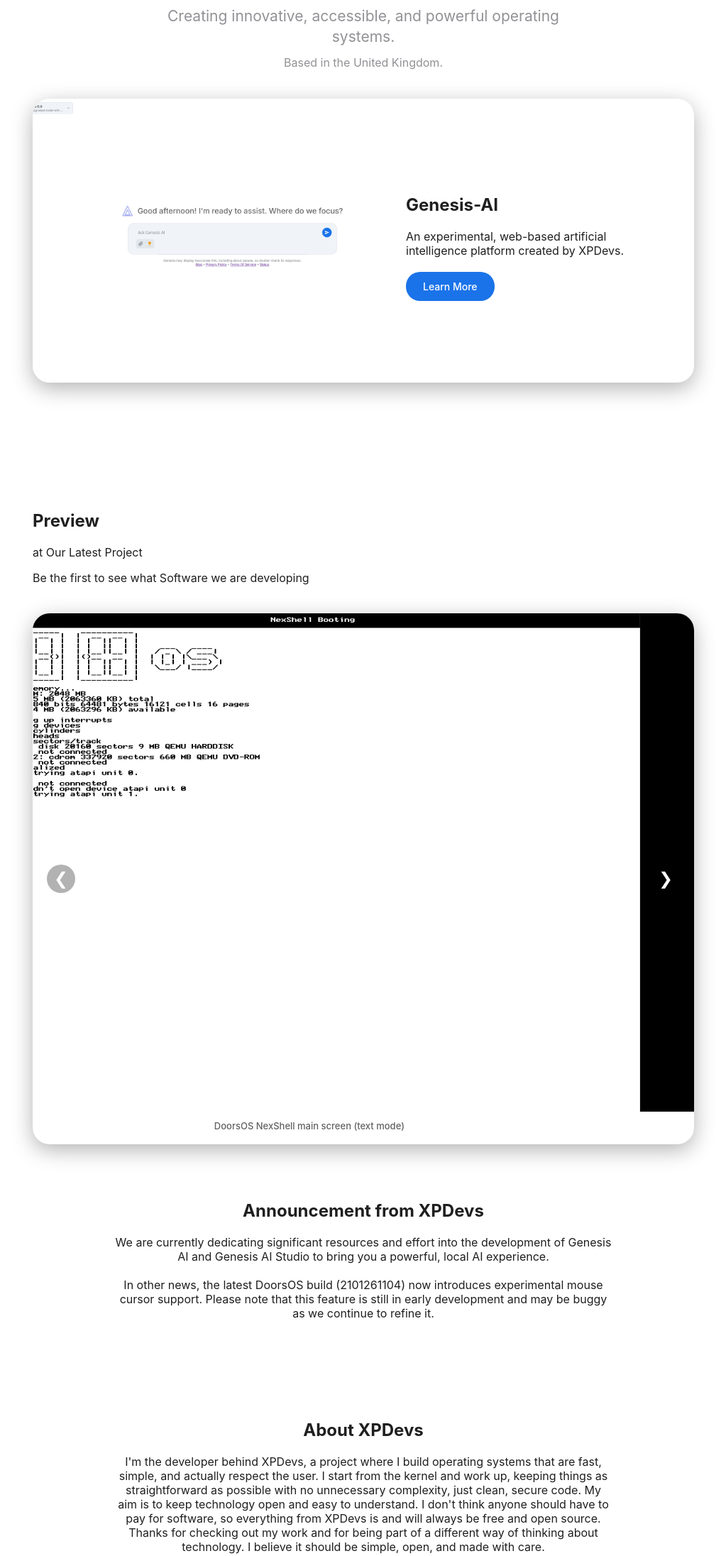
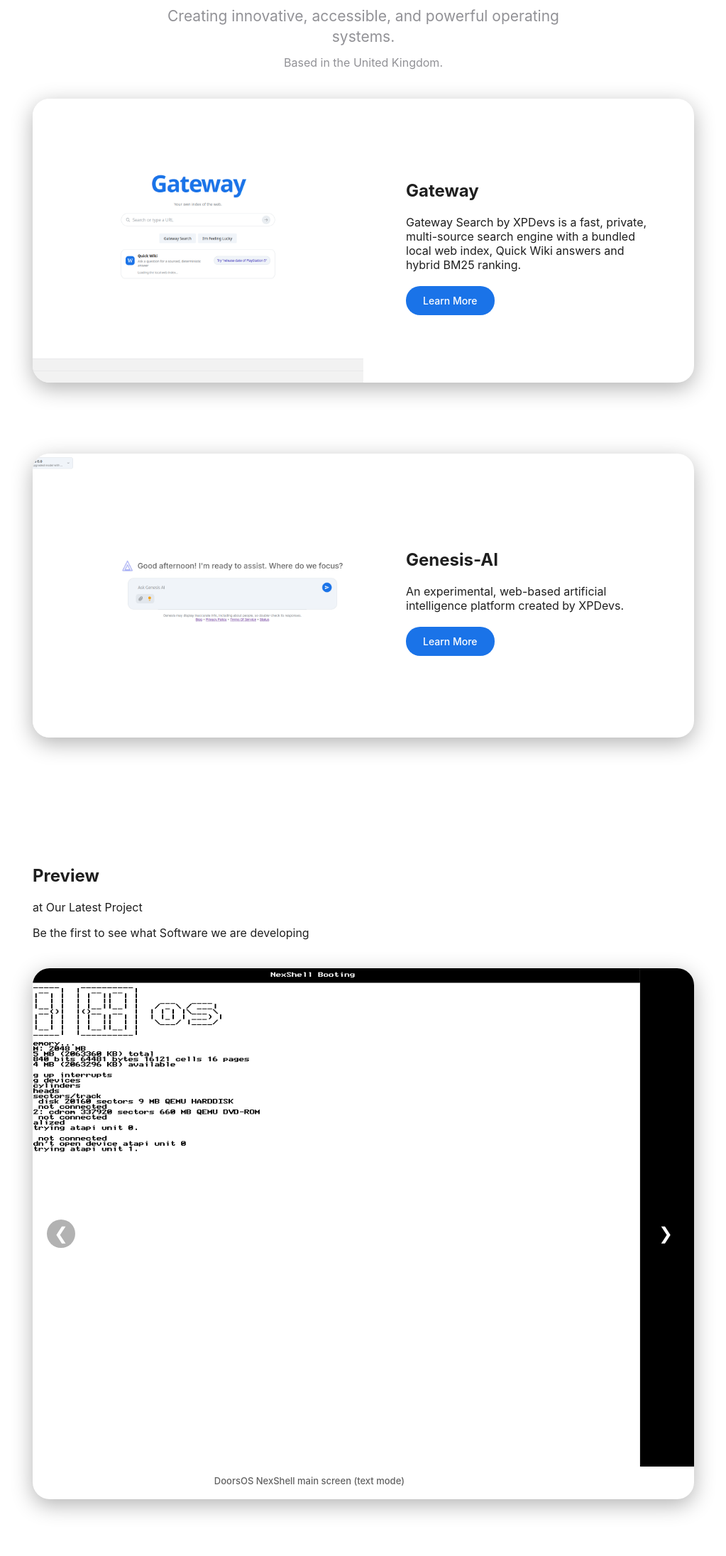
Before and after one commit to XPDevs/xpdevs.github.io, a plain HTML site: page index.html in a window 1280 px wide. Shown: the part 180-2372 px from the top of the page at 71% size, without its empty margins (128-1151 px from the left). Drawn offline with Linux system fonts and the light colour scheme.

Commit message:
Add files via upload

```diff
--- a/index.html
+++ b/index.html
@@ -176,6 +176,23 @@
     </p>
 </div>
 
+<section id="gateway-promo" style="padding-top: 0;">
+    <div class="container">
+        <div class="feature-card" style="display: flex; flex-wrap: wrap; align-items: center;">
+            <div class="feature-card-image" style="flex: 1 1 400px; height: 400px;">
+                <img src="https://xpdevs.github.io/images/Gateway/homepage_example.png" alt="Gateway" style="width: 100%; height: 100%; object-fit: cover;" />
+            </div>
+            <div class="feature-card-content" style="flex: 1 1 400px; padding: 60px;">
+                <h2>Gateway</h2>
+                <p style="margin: 20px 0;">
+                    Gateway Search by XPDevs is a fast, private, multi-source search engine with a bundled local web index, Quick Wiki answers and hybrid BM25 ranking.
+                </p>
+                <a href="Gateway.html" class="btn">Learn More</a>
+            </div>
+        </div>
+    </div>
+</section>
+
 <section id="ai-promo" style="padding-top: 0;">
     <div class="container">
         <div class="feature-card" style="display: flex; flex-wrap: wrap; align-items: center;">
@@ -192,6 +209,8 @@
         </div>
     </div>
 </section>
+
+
 
 <!-- Sneak Peek Section -->
 <section id="sneak-peek" class="sneak-peek">
@@ -210,7 +229,7 @@
 <section id="news" style="padding-top: 0;">
     <div class="container" style="text-align: center;">
         <h2>Announcement from XPDevs</h2>
-        <p style="max-width: 700px; margin: 0 auto 20px;">We are currently dedicating significant resources and effort into the development of Genesis AI and Genesis AI Studio to bring you a powerful, local AI experience.</p>
+        <p style="max-width: 700px; margin: 0 auto 20px;">We are currently dedicating significant resources and effort into the development of Gateway to bring you a powerful, private search experience.</p>
         <p style="max-width: 700px; margin: 0 auto;">In other news, the latest DoorsOS build (2101261104) now introduces experimental mouse cursor support. Please note that this feature is still in early development and may be buggy as we continue to refine it.</p>
     </div>
 </section>
@@ -221,11 +240,8 @@
 <section id="about" class="about">
    <div class="container" style="text-align: center;">
     <h2>About XPDevs</h2>
-    <p style="max-width: 700px; margin: 0 auto 20px;">I'm the developer behind XPDevs, a project where I build operating systems that are fast, simple, and actually respect the user. I start from the kernel and work up, keeping things as straightforward as possible with no unnecessary complexity, just clean, secure code.
-
-My aim is to keep technology open and easy to understand. I don't think anyone should have to pay for software, so everything from XPDevs is and will always be free and open source.
-
-Thanks for checking out my work and for being part of a different way of thinking about technology. I believe it should be simple, open, and made with care.</p>
+    <p style="max-width: 700px; margin: 0 auto 20px;">
+Hi my name is James and these are some of my projects i work on i put all of my projects under the XPDevs name as I like the name I want to have my own technology company. I wanted to make these software as i'm sick and tired of them not being any good or useful or forcing users to do things they dont want to do. I mostly do work from scratch but if I dont I will always mention where the original came from. Any software I or XPDevs makes will always be free and open-source and private and local with not data being sent and the only data being sent is other companys doing it and if any project of mine does I will always mention it. </p>
 </div>
 </section>
 
@@ -298,6 +314,8 @@ Thanks for checking out my work and for being part of a different way of thinkin
     const slides = [
         { src: 'images/main-screen.jpg', text: 'DoorsOS NexShell main screen (text mode)' },
         { src: 'images/boot-screen.jpg', text: 'DoorsOS NexShell boot screen' },
+        { src: 'https://xpdevs.github.io/images/Gateway/homepage_example.png', text: 'Gateway Homepage' },
+        { src: 'https://xpdevs.github.io/images/Gateway/search_results_example.png', text: 'Gateway Search Results' },
         { src: 'https://xpdevs.github.io/images/Genesis-AI/homepage.png', text: 'Genesis AI Homepage' },
         { src: 'https://xpdevs.github.io/images/Genesis-AI/Studio/homepage.png', text: 'Genesis AI Studio Homepage' }
     ];
```
